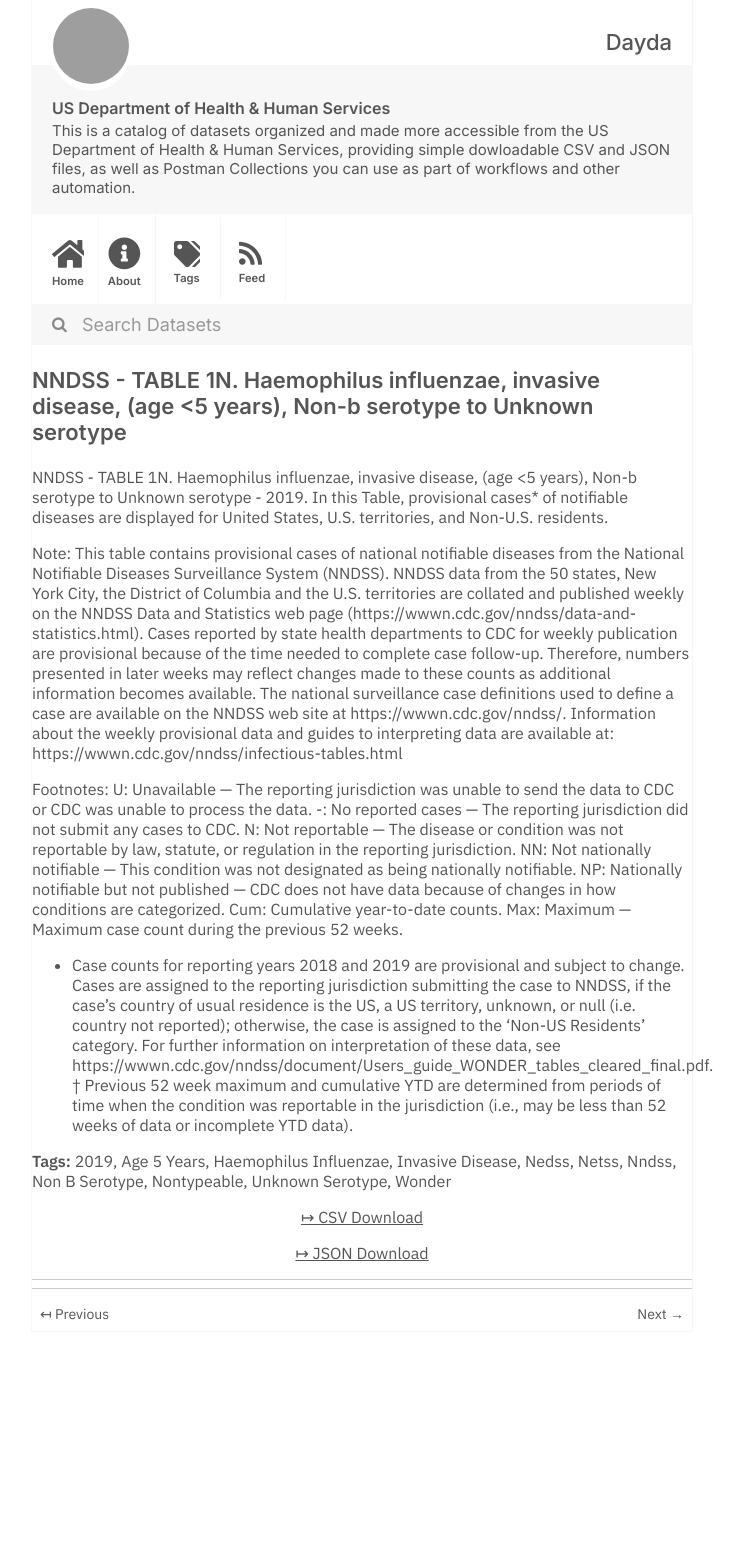
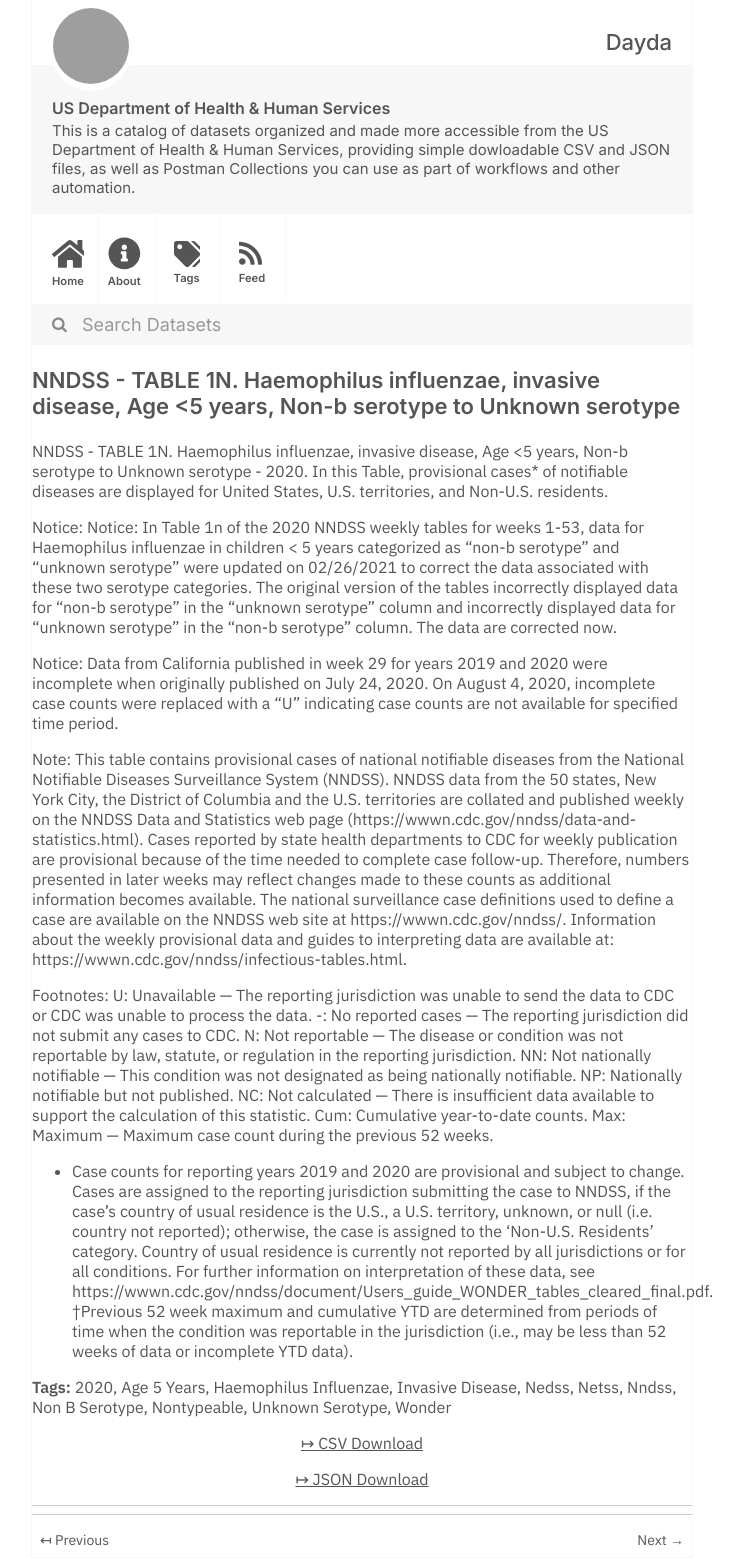
Before and after one commit to dayda-entities/us-department-of-health-and-human-services, a Jekyll site: the page built from _posts/2020-11-10-nndss-table-1n.-haemophilus-influenzae-invasive-disease-age-<5-years-non-b-serotype-to-unknown-serotype.md, in a window 1280 px wide. Shown: the whole page, without its empty margins (278-1022 px from the left). Built offline with Jekyll 4.4.1, drawn with Linux system fonts in a browser that asks for light colours; before the commit the page ends 1332 px from its top, so only the background shows below that; grey boxes are pictures that could not be loaded.

Commit message:
Publish Data

```diff
--- a/_posts/2020-11-10-nndss-table-1n.-haemophilus-influenzae-invasive-disease-age-<5-years-non-b-serotype-to-unknown-serotype.md
+++ b/_posts/2020-11-10-nndss-table-1n.-haemophilus-influenzae-invasive-disease-age-<5-years-non-b-serotype-to-unknown-serotype.md
@@ -1,13 +1,13 @@
 ---
 title: >-
-  NNDSS - TABLE 1N. Haemophilus influenzae, invasive disease, (age <5 years),
+  NNDSS - TABLE 1N. Haemophilus influenzae, invasive disease, Age <5 years,
   Non-b serotype to Unknown serotype
-created: '2020-11-10T16:16:27.467510'
-modified: '2021-04-17T02:33:07.890907'
+created: '2020-11-10T16:16:34.224696'
+modified: '2021-04-25T14:45:54.994868'
 state: active
 type: dataset
 tags:
-  - '2019'
+  - '2020'
   - Age 5 Years
   - Haemophilus Influenzae
   - Invasive Disease
@@ -19,23 +19,28 @@ tags:
   - Unknown Serotype
   - Wonder
 groups: []
-csv_url: 'https://data.cdc.gov/api/views/u7wx-dav2/rows.csv?accessType=DOWNLOAD'
-json_url: 'https://data.cdc.gov/api/views/u7wx-dav2/rows.json?accessType=DOWNLOAD'
+csv_url: 'https://data.cdc.gov/api/views/d2zt-4m8y/rows.csv?accessType=DOWNLOAD'
+json_url: 'https://data.cdc.gov/api/views/d2zt-4m8y/rows.json?accessType=DOWNLOAD'
 layout: post
 
 ---
-NNDSS - TABLE 1N. Haemophilus influenzae, invasive disease, (age <5 years), Non-b serotype to Unknown serotype - 2019. In this Table, provisional cases* of notifiable diseases are displayed for United States, U.S. territories, and Non-U.S. residents.
+NNDSS - TABLE 1N. Haemophilus influenzae, invasive disease, Age <5 years, Non-b serotype to Unknown serotype - 2020. In this Table, provisional cases* of notifiable diseases are displayed for United States, U.S. territories, and Non-U.S. residents.
+
+Notice: Notice: In Table 1n of the 2020 NNDSS weekly tables for weeks 1-53, data for Haemophilus influenzae in children < 5 years categorized as "non-b serotype" and "unknown serotype" were updated on 02/26/2021 to correct the data associated with these two serotype categories. The original version of the tables incorrectly displayed data for "non-b serotype" in the "unknown serotype" column and incorrectly displayed data for "unknown serotype" in the "non-b serotype" column. The data are corrected now.
+
+Notice: Data from California published in week 29 for years 2019 and 2020 were incomplete when originally published on July 24, 2020. On August 4, 2020, incomplete case counts were replaced with a "U" indicating case counts are not available for specified time period.
 
 Note:
-This table contains provisional cases of national notifiable diseases from the National Notifiable Diseases Surveillance System (NNDSS). NNDSS data from the 50 states, New York City, the District of Columbia and the U.S. territories are collated and published weekly on the NNDSS Data and Statistics web page (https://wwwn.cdc.gov/nndss/data-and-statistics.html). Cases reported by state health departments to CDC for weekly publication are provisional because of the time needed to complete case follow-up. Therefore, numbers presented in later weeks may reflect changes made to these counts as additional information becomes available. The national surveillance case definitions used to define a case are available on the NNDSS web site at https://wwwn.cdc.gov/nndss/. Information about the weekly provisional data and guides to interpreting data are available at: https://wwwn.cdc.gov/nndss/infectious-tables.html
+This table contains provisional cases of national notifiable diseases from the National Notifiable Diseases Surveillance System (NNDSS). NNDSS data from the 50 states, New York City, the District of Columbia and the U.S. territories are collated and published weekly on the NNDSS Data and Statistics web page (https://wwwn.cdc.gov/nndss/data-and-statistics.html). Cases reported by state health departments to CDC for weekly publication are provisional because of the time needed to complete case follow-up. Therefore, numbers presented in later weeks may reflect changes made to these counts as additional information becomes available. The national surveillance case definitions used to define a case are available on the NNDSS web site at https://wwwn.cdc.gov/nndss/. Information about the weekly provisional data and guides to interpreting data are available at: https://wwwn.cdc.gov/nndss/infectious-tables.html.
 
 Footnotes:
 U: Unavailable — The reporting jurisdiction was unable to send the data to CDC or CDC was unable to process the data.
 -: No reported cases — The reporting jurisdiction did not submit any cases to CDC.
 N: Not reportable — The disease or condition was not reportable by law, statute, or regulation in the reporting jurisdiction.
 NN: Not nationally notifiable — This condition was not designated as being nationally notifiable.
-NP: Nationally notifiable but not published — CDC does not have data because of changes in how conditions are categorized.
+NP: Nationally notifiable but not published.
+NC: Not calculated — There is insufficient data available to support the calculation of this statistic.
 Cum: Cumulative year-to-date counts.
 Max: Maximum — Maximum case count during the previous 52 weeks.
-* Case counts for reporting years 2018 and 2019 are provisional and subject to change. Cases are assigned to the reporting jurisdiction submitting the case to NNDSS, if the case's country of usual residence is the US, a US territory, unknown, or null (i.e. country not reported); otherwise, the case is assigned to the 'Non-US Residents' category. For further information on interpretation of these data, see https://wwwn.cdc.gov/nndss/document/Users_guide_WONDER_tables_cleared_final.pdf.
-† Previous 52 week maximum and cumulative YTD are determined from periods of time when the condition was reportable in the jurisdiction (i.e., may be less than 52 weeks of data or incomplete YTD data).
+* Case counts for reporting years 2019 and 2020 are provisional and subject to change. Cases are assigned to the reporting jurisdiction submitting the case to NNDSS, if the case's country of usual residence is the U.S., a U.S. territory, unknown, or null (i.e. country not reported); otherwise, the case is assigned to the 'Non-U.S. Residents' category. Country of usual residence is currently not reported by all jurisdictions or for all conditions. For further information on interpretation of these data, see https://wwwn.cdc.gov/nndss/document/Users_guide_WONDER_tables_cleared_final.pdf.
+†Previous 52 week maximum and cumulative YTD are determined from periods of time when the condition was reportable in the jurisdiction (i.e., may be less than 52 weeks of data or incomplete YTD data).
```
